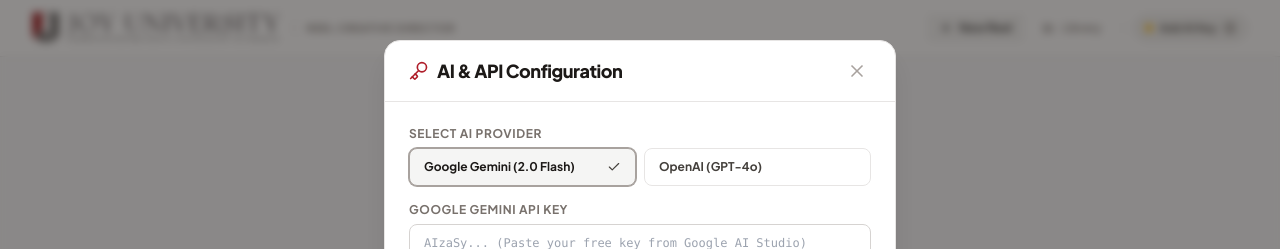
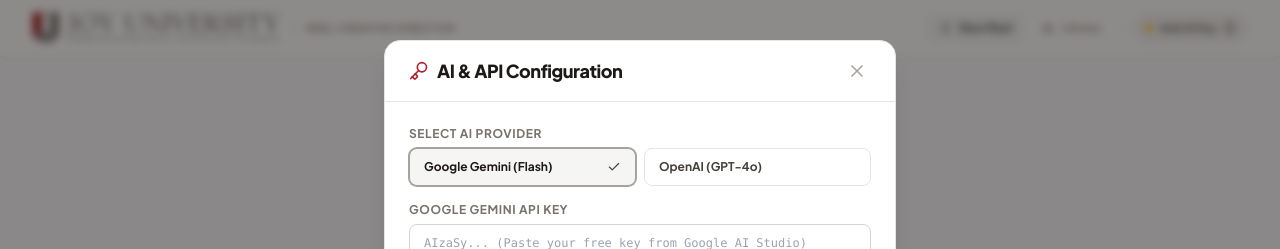
Before and after one commit to Mediadigi-7/ju-reel-creative-director, a React (Vite) app: page / in a window 1280 px wide. Both pictures are taken after a click on the button "Add AI Key". Shown: the top 249 px of the page. Built offline with nearby package versions, Linux system fonts and the light colour scheme.

Commit message:
Upgrade Gemini model to gemini-3.6-flash

```diff
--- a/src/components/SettingsModal.tsx
+++ b/src/components/SettingsModal.tsx
@@ -34,7 +34,7 @@
 
     try {
       if (provider === 'gemini') {
-        const endpoint = `https://generativelanguage.googleapis.com/v1beta/models/gemini-2.0-flash:generateContent?key=${key}`;
+        const endpoint = `https://generativelanguage.googleapis.com/v1beta/models/gemini-3.6-flash:generateContent?key=${key}`;
         const res = await fetch(endpoint, {
           method: 'POST',
           headers: { 'Content-Type': 'application/json' },
@@ -134,7 +134,7 @@
                     {provider === 'gemini' && apiKey.trim().length > 0 && testResult?.status !== 'error' && (
                       <span className="w-2 h-2 rounded-full bg-emerald-500" />
                     )}
-                    <span>Google Gemini (2.0 Flash)</span>
+                    <span>Google Gemini (Flash)</span>
                   </span>
                   {provider === 'gemini' && (
                     <Check
```
Also changed, not shown: 1 other file (tests, documents, lock files or other folders).
